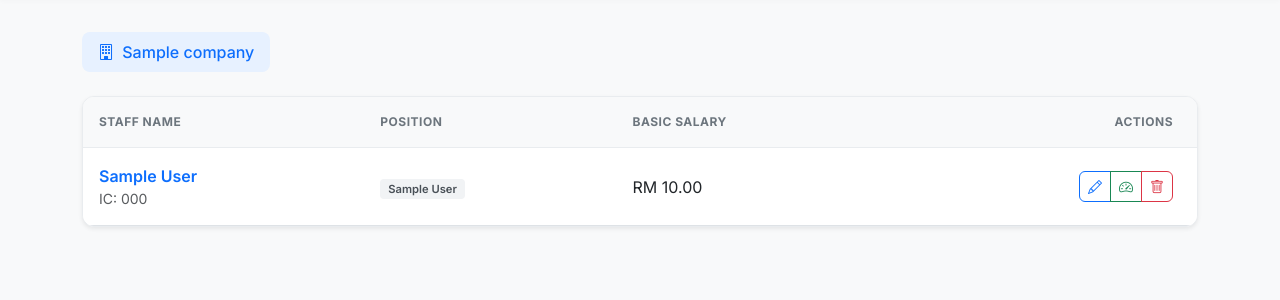
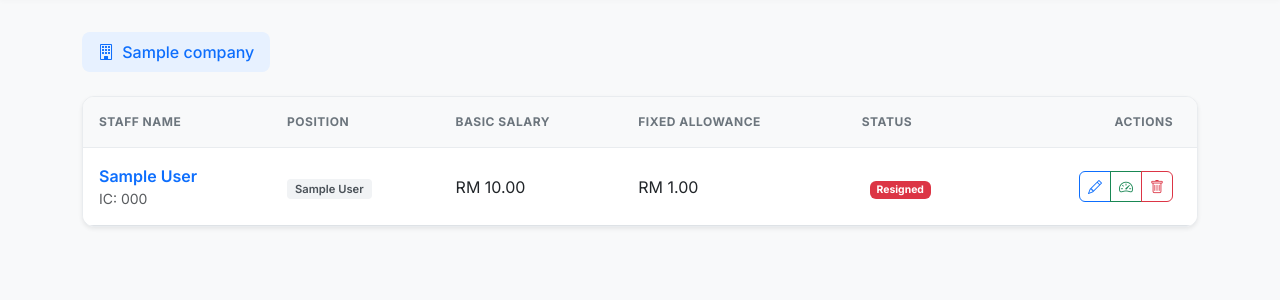
Before and after one commit to ycho7/payroll-system, a FastAPI app: page / in a window 1280 px wide. Shown: the part 108-408 px from the top of the page. Run offline with FastAPI, Linux system fonts and the light colour scheme; tables that the repository leaves empty hold one stand-in row (values such as "Sample post").

Commit message:
fix some pdf_generator logic for end date and modify the dashboard html showing allowance, status

```diff
--- a/templates/dashboard.html
+++ b/templates/dashboard.html
@@ -84,6 +84,8 @@
                                 <th>Staff Name</th>
                                 <th>Position</th>
                                 <th>Basic Salary</th>
+                                <th>Fixed Allowance</th>
+                                <th>Status</th>
                                 <th class="text-end px-4">Actions</th>
                             </tr>
                         </thead>
@@ -98,6 +100,12 @@
                                 </td>
                                 <td><span class="job-badge">{{ emp.job_title or 'Staff' }}</span></td>
                                 <td>RM {{ "{:,.2f}".format(emp.basic_salary) }}</td>
+                                <td>RM {{ "{:,.2f}".format(emp.fixed_allowance) }}</td>
+                                {% if emp.end_date %}
+                                    <td><span class="badge bg-danger ms-2" style="font-size: 0.65rem;">Resigned</span></td>
+                                {% else %}
+                                    <td><span class="badge bg-success ms-2" style="font-size: 0.65rem;">Active</span></td>
+                                {% endif %}
                                 <td class="text-end px-4">
                                     <div class="btn-group">
                                         <button class="btn btn-sm btn-outline-primary" data-bs-toggle="modal" data-bs-target="#editModal{{ emp.id }}">
```
Also changed, not shown: services/pdf_generator.py (+6 -5 lines).
